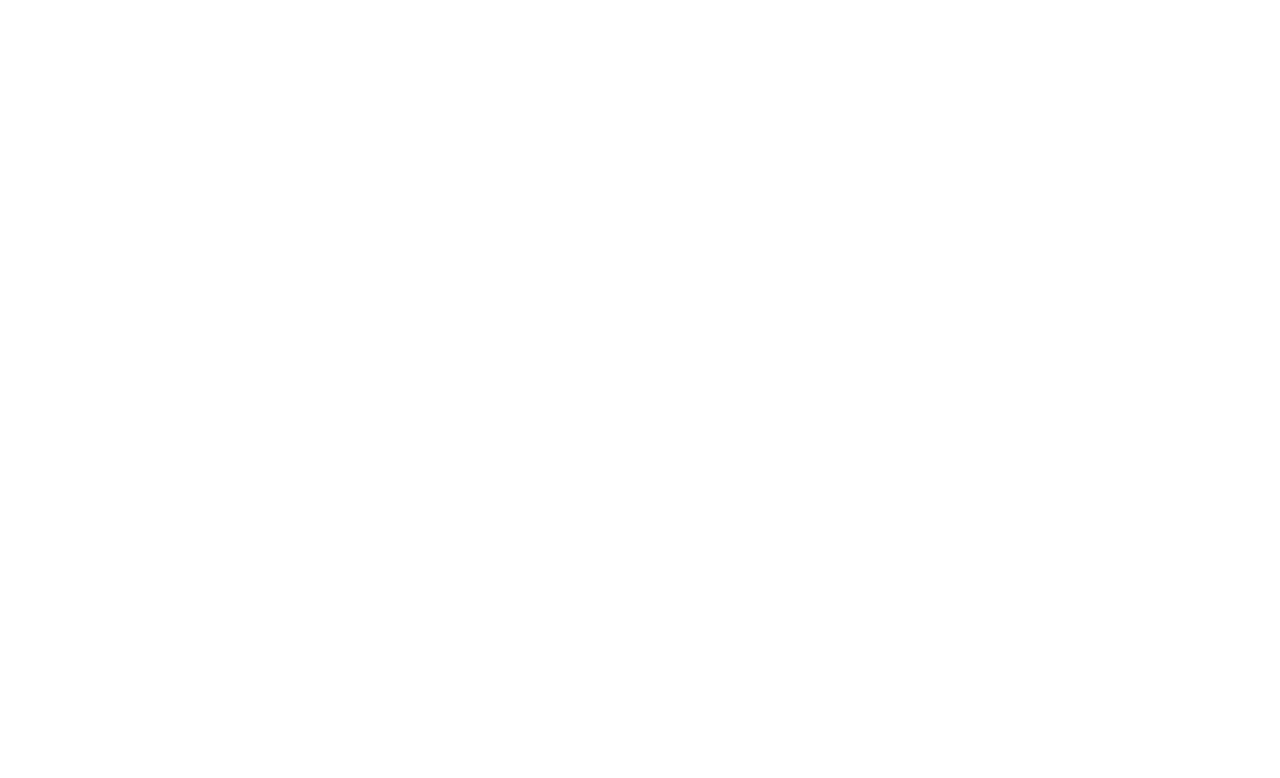
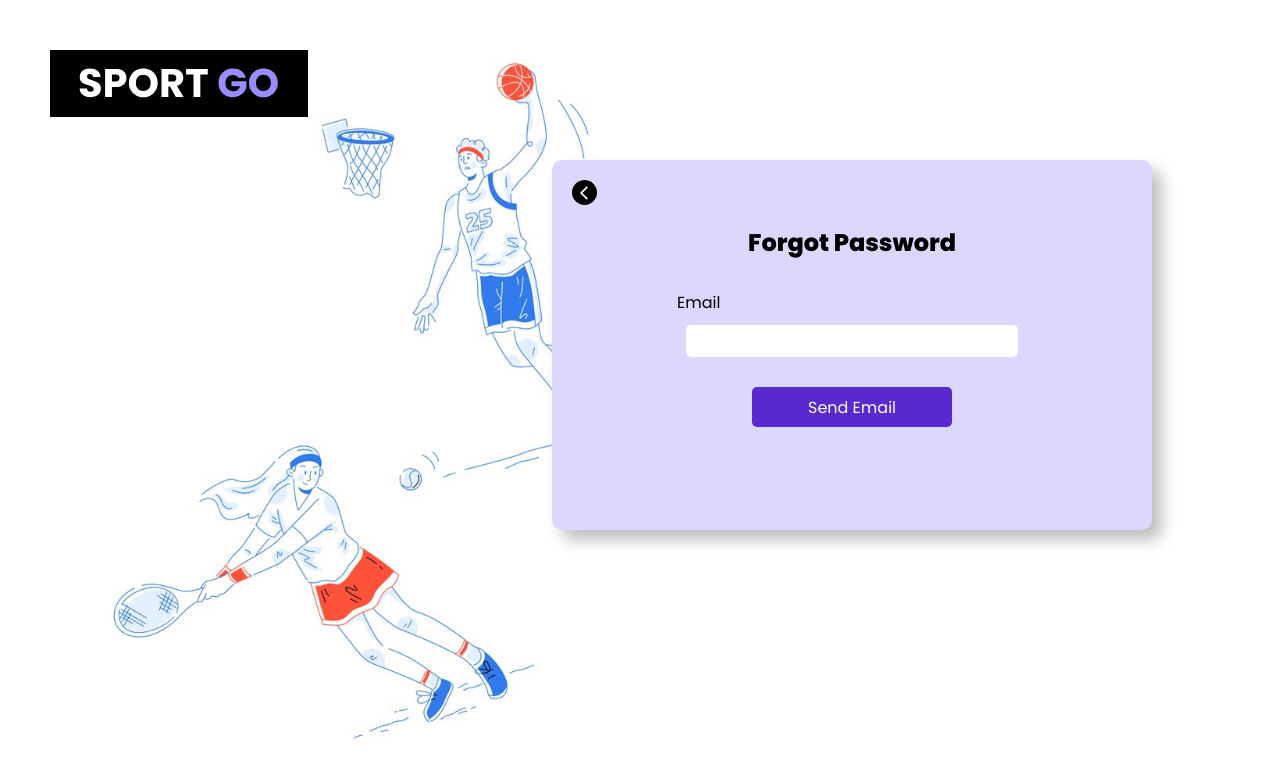
Before and after one commit to CUSportGo/sport-go-frontend, a React (Create React App) app: page /forgotpassword in a window 1280 px wide. Before the commit this address had no page. Shown: the top 778 px of the page. Built offline with nearby package versions, Linux system fonts and the light colour scheme; a web font is replaced by a local one.

Commit message:
fix forgot password page

```diff
--- a/src/App.tsx
+++ b/src/App.tsx
@@ -5,6 +5,7 @@
 import LoginPage from "./pages/LoginPage/LoginPage";
 import RegisterPage from "./pages/RegisterPage/RegisterPage";
 import ResetPasswordSuccessfully from "./pages/ResetPasswordPage/ResetPasswordSuccessfully";
+import ForgotPasswordPage from "./pages/ForgotPasswordPage/ForgotPasswordPage";
 
 function App() {
   return (
@@ -14,6 +15,7 @@
         <Route path="/login" element={<LoginPage />} />
         <Route path="/register" element={<RegisterPage />} />
         <Route path="/resetsuc" element={<ResetPasswordSuccessfully />} />
+        <Route path="/forgotpassword" element={<ForgotPasswordPage />} />
       </Routes>
     </div>
   );
--- a/src/pages/ForgotPasswordPage/ForgotPasswordPage.css
+++ b/src/pages/ForgotPasswordPage/ForgotPasswordPage.css
@@ -1,10 +1,20 @@
 .ForgotPassword-mainPage {
-    background-image: url('/src/pictures/background_sportgo.jpg');
-    background-size: 100% 100%;
-    background-position: center;
-    width: 1440px;
-    height: 1024px;
+    background-image: url("/src/pictures/background_sportgo_cut.jpg");
+    background-size: auto 100%;
+    background-position: 10%;
+    background-repeat: no-repeat;
+    display: flex;
+    flex-direction: column;
+    align-items: center;
+    height: 100vh;
+    overflow: auto;
     font-family: 'Poppins', sans-serif;
+}
+
+.ForgotPasswordPage-logoName{
+    position: absolute;
+    top: 50px;
+    left: 50px;
 }
 
 .ForgotPassword-container{
@@ -12,13 +22,13 @@
     height: 370px;
     border-radius: 10px;
     background: #DBD7FD;
-    margin-left: 80%;
     display: flex;
     flex-direction: column;
     margin-right: 10%;
-    margin-top: 250px;
-    margin-bottom: 120px;
+    margin-top: 20vh;
+    margin-bottom: 20vh;
     align-self: flex-end;
+    box-shadow: 10px 10px 15px rgba(0, 0, 0, 0.25);
 }
 
 .ForgotPassword-backButton{
--- a/src/pages/ForgotPasswordPage/ForgotPasswordPage.tsx
+++ b/src/pages/ForgotPasswordPage/ForgotPasswordPage.tsx
@@ -4,6 +4,7 @@
 import { useNavigate } from "react-router-dom";
 import Button from "../../components/Buttons/Button";
 import { apiClient } from "../../utils/clients";
+import Logo from "../../pictures/sport_go_logo.svg";
 
 const ForgotPasswordPage = () => {
   const navigate = useNavigate();
@@ -32,6 +33,9 @@
 
   return (
     <div className="ForgotPassword-mainPage">
+      <div className="ForgotPasswordPage-logoName">
+        <img src={Logo} alt="SportGoLogo" />
+      </div>
       <div className="ForgotPassword-container">
         <div className="ForgotPassword-backButton" onClick={handleBackButton}>
           <MdArrowBackIosNew
--- a/src/pages/LoginPage/LoginPage.css
+++ b/src/pages/LoginPage/LoginPage.css
@@ -19,12 +19,11 @@
 
 .LoginPage-loginPanel{
     width: 600px;
-    height: 720px;
     border-radius: 10px;
     background: #DBD7FD;
     margin-right: 10%;
-    margin-top: 70px;
-    margin-bottom: 70px;
+    margin-top: 15vh;
+    margin-bottom: 15vh;
     align-self: flex-end;
     box-shadow: 10px 10px 15px rgba(0, 0, 0, 0.25);
 }
@@ -37,12 +36,12 @@
     font-weight: 600;
     line-height: normal;
     margin-top: 100px;
-
+    margin-bottom: 20px;
 }
 
 .LoginPage-emailText{
     color: #000;
-    font-size: 20px;
+    font-size: 16px;
     font-weight: 400;
     display: flex;
     align-self: flex-start;
@@ -52,7 +51,7 @@
 
 .LoginPage-passwordText {
     color: #000;
-    font-size: 20px;
+    font-size: 16px;
     font-weight: 400;
     display: flex;
     align-self: flex-start;
--- a/src/pages/LoginPage/LoginPage.tsx
+++ b/src/pages/LoginPage/LoginPage.tsx
@@ -61,7 +61,7 @@
             onChange={(e) => setPassword(e.target.value)}
           />
           <p className="LoginPage-forgotPasswordtext">
-            <NavLink to="/" className="forgotpasswordButton">
+            <NavLink to="/forgotpassword" className="forgotpasswordButton">
               Forgot Password?
             </NavLink>
           </p>
@@ -98,7 +98,7 @@
 
           <p className="LoginPage-registertext">
             Don’t you have an account?
-            <NavLink to="/" className="registerButton">
+            <NavLink to="/register" className="registerButton">
               register
             </NavLink>
           </p>
--- a/src/pages/RegisterPage/RegisterPage.css
+++ b/src/pages/RegisterPage/RegisterPage.css
@@ -23,8 +23,8 @@
   background-color: #dbd7fd;
   box-shadow: 10px 10px 15px rgba(0, 0, 0, 0.25);
   margin-right: 10%;
-  margin-top: 70px;
-  margin-bottom: 70px;
+  margin-top: 10vh;
+  margin-bottom: 10vh;
   align-self: flex-end;
 }
 
--- a/src/utils/clients.ts
+++ b/src/utils/clients.ts
@@ -21,9 +21,15 @@
     return response;
 }
 
+const postForgotPassword = async (data: object) => {
+  const response = await client.post("/auth/forgotPassword", data);
+  return response;
+}
+
 export const apiClient = {
     client,
     postLogin,
     postRegister,
     googleOAuth,
+    postForgotPassword,
 }
```
